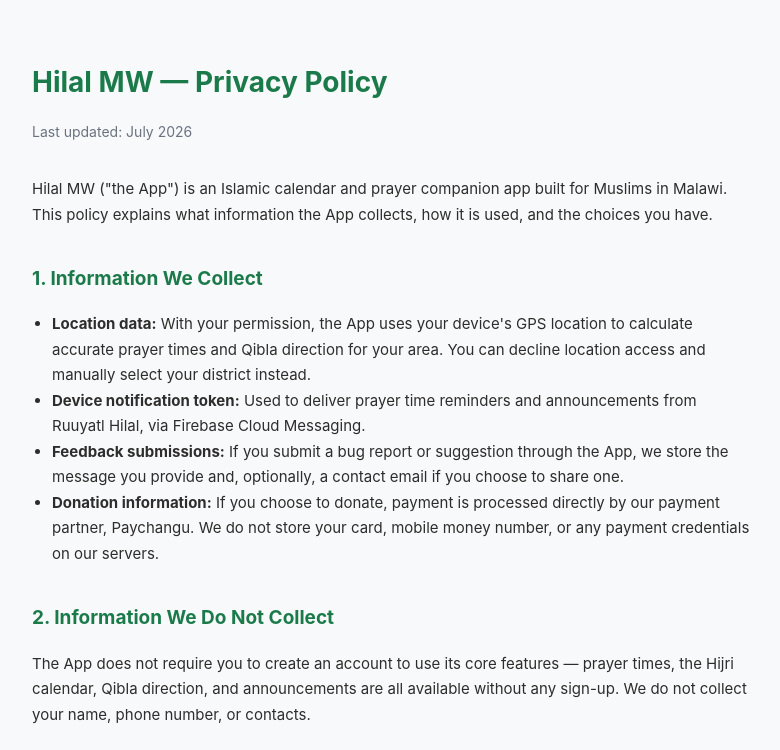
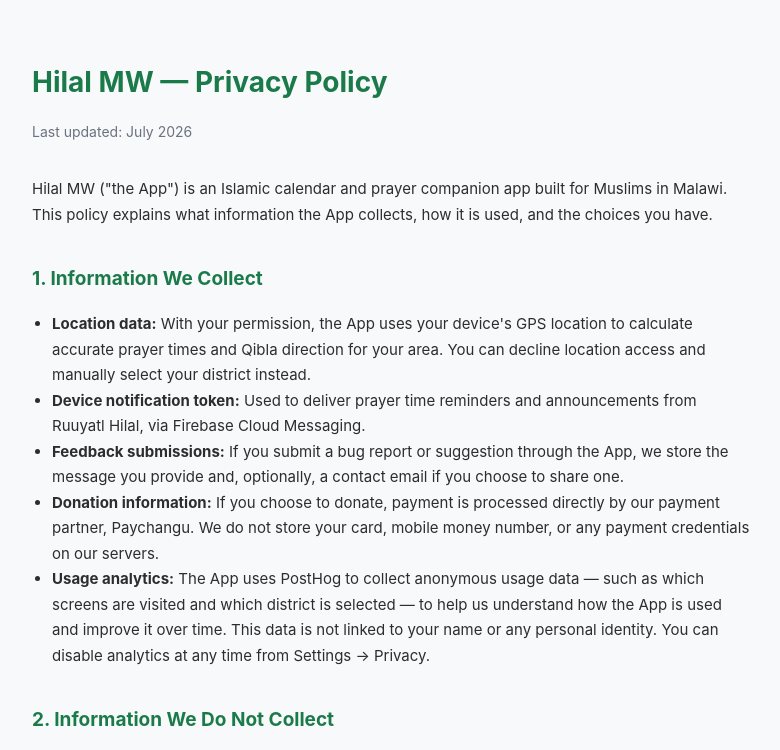
Before and after one commit to Abdullah2690/hilal-mw-privacy, a plain HTML site: page index.html in a window 1280 px wide. Shown: the top 750 px of the page, without its empty margins (248-1028 px from the left). Drawn offline with Linux system fonts and the light colour scheme.

Commit message:
Add usage analytics section to privacy policy
Added information about usage analytics and data collection.

```diff
--- a/index.html
+++ b/index.html
@@ -64,6 +64,14 @@
     store your card, mobile money number, or any payment credentials on
     our servers.
   </li>
+  <li>
+    <strong>Usage analytics:</strong> The App uses PostHog to collect
+    anonymous usage data — such as which screens are visited and which
+    district is selected — to help us understand how the App is used and
+    improve it over time. This data is not linked to your name or any
+    personal identity. You can disable analytics at any time from
+    Settings → Privacy.
+  </li>
 </ul>
 
 <h2>2. Information We Do Not Collect</h2>
```
